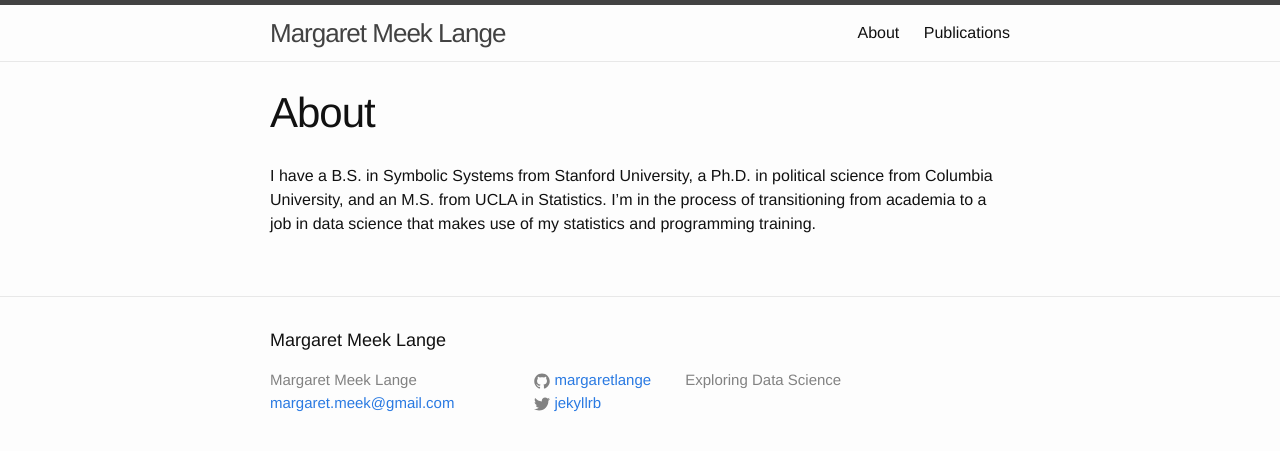
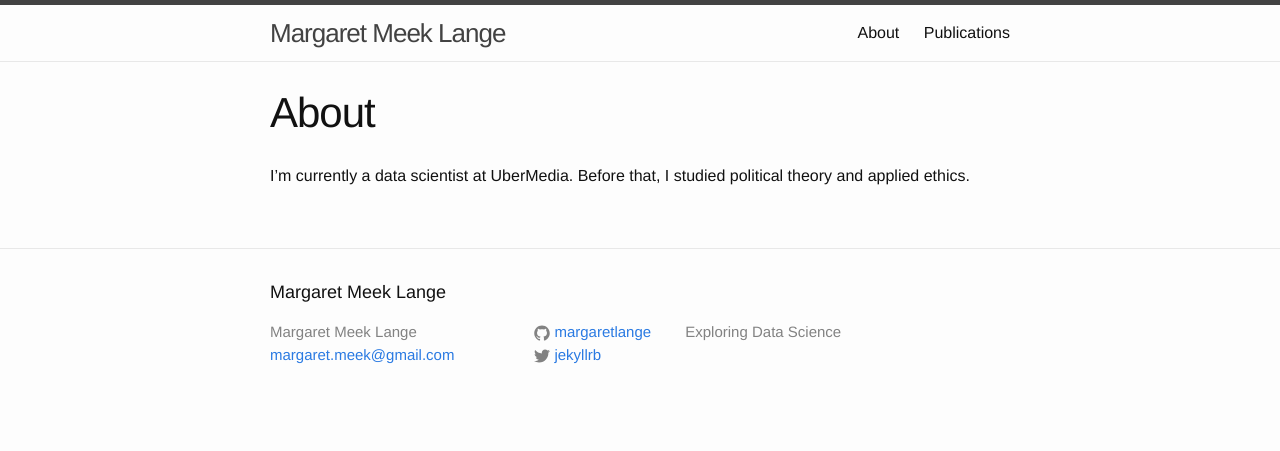
Before and after one commit to margaretlange/margaretlange.github.io, a Jekyll site: the page built from about.md, in a window 1280 px wide. Shown: the top 451 px of the page. Built offline with Jekyll 4.4.1, drawn with Linux system fonts in a browser that asks for light colours; Markdown is read by kramdown in place of the engine named in the settings.

Commit message:
changed about

```diff
--- a/about.md
+++ b/about.md
@@ -4,7 +4,5 @@ title: About
 permalink: /about/
 ---
 
-I have a B.S. in Symbolic Systems from Stanford University, a Ph.D.
-in political science from Columbia University, and an M.S. from UCLA in Statistics. I'm in
-the process of transitioning from academia to a job in data science that makes use of my
-statistics and programming training.
+I'm currently a data scientist at UberMedia.  Before that, I studied political theory and applied
+ethics.
```
